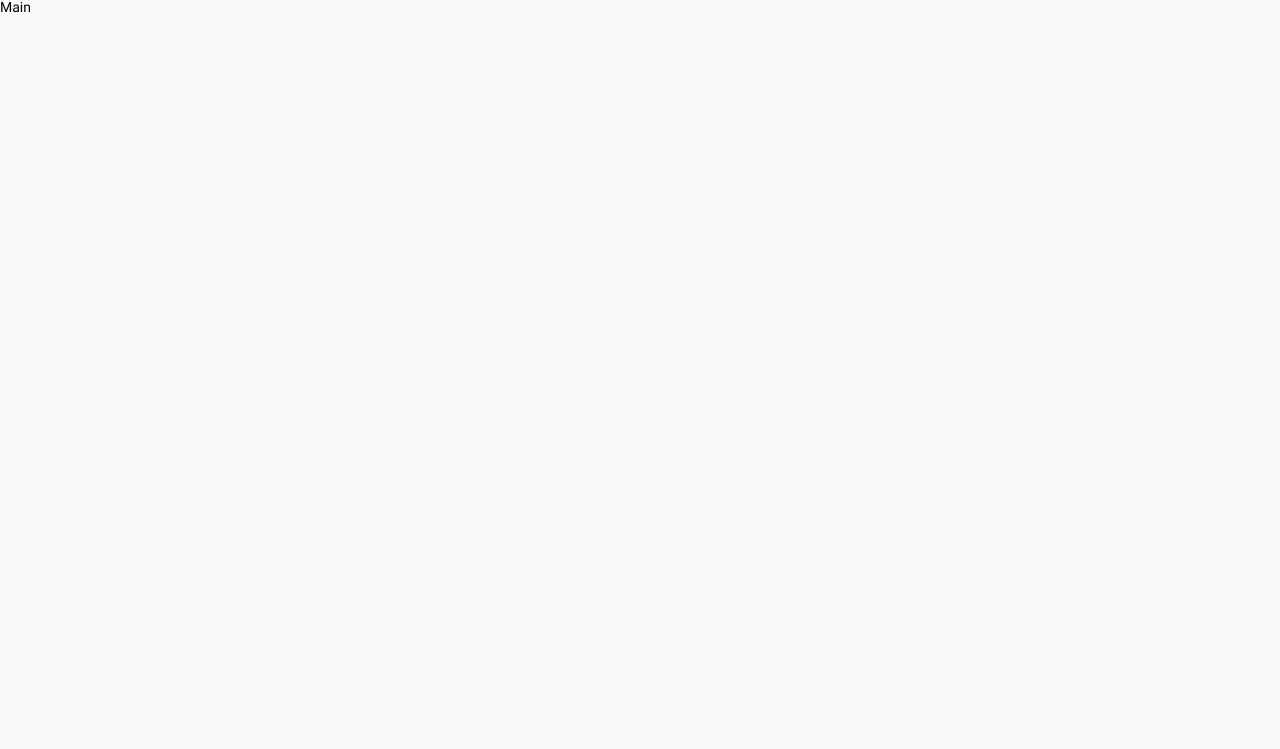
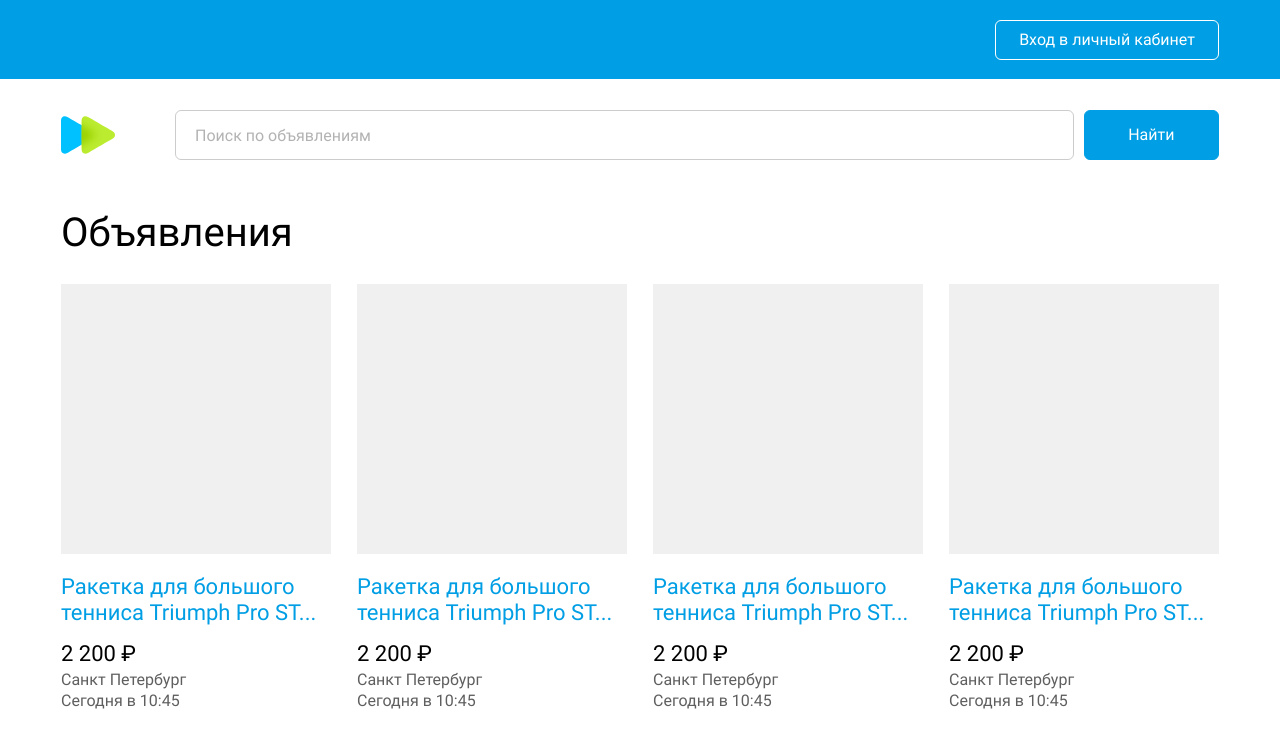
Before and after one commit to ushink/analogue-Avito, a React (Create React App) app: page / in a window 1280 px wide. Shown: the top 749 px of the page. Built offline with nearby package versions, Linux system fonts and the light colour scheme.

Commit message:
feat: add main page

```diff
--- /dev/null
+++ b/src/components/routes/common/Form/Form.jsx
@@ -0,0 +1,16 @@
+import s from './Form.module.css'
+
+function Form() {
+    return (
+        <form className={s.form} action="#">
+            <input
+                className={s.input}
+                type="search"
+                placeholder="Поиск по объявлениям"
+            />
+            <button className={s.btnSearch}>Найти</button>
+        </form>
+    )
+}
+
+export default Form
--- /dev/null
+++ b/src/components/routes/common/Form/Form.module.css
@@ -0,0 +1,72 @@
+.form {
+    margin-left: 60px;
+    max-width: 1044px;
+    width: 100%;
+    display: -webkit-box;
+    display: -ms-flexbox;
+    display: flex;
+}
+
+.input {
+    width: 100%;
+    height: 50px;
+    border-width: 1px;
+    border-style: solid;
+    border-color: rgba(0, 0, 0, 0.2);
+    border-radius: 6px;
+    background-color: transparent;
+    padding: 13px 19px;
+    font-style: normal;
+    font-weight: 400;
+    font-size: 16px;
+    line-height: 24px;
+    color: #000000;
+}
+
+.input::-webkit-input-placeholder {
+    background-color: transparent;
+    color: rgba(0, 0, 0, 0.3);
+    font-style: normal;
+    font-weight: 400;
+    font-size: 16px;
+    line-height: 24px;
+}
+
+.input:-ms-input-placeholder {
+    background-color: transparent;
+    color: rgba(0, 0, 0, 0.3);
+    font-style: normal;
+    font-weight: 400;
+    font-size: 16px;
+    line-height: 24px;
+}
+
+.input::-ms-input-placeholder {
+    background-color: transparent;
+    color: rgba(0, 0, 0, 0.3);
+    font-style: normal;
+    font-weight: 400;
+    font-size: 16px;
+    line-height: 24px;
+}
+
+.input::placeholder {
+    background-color: transparent;
+    color: rgba(0, 0, 0, 0.3);
+    font-style: normal;
+    font-weight: 400;
+    font-size: 16px;
+    line-height: 24px;
+}
+
+.btnSearch {
+    margin-left: 10px;
+    width: 158px;
+    height: 50px;
+    background-color: #009ee4;
+    border: 1px solid #009ee4;
+    border-radius: 6px;
+    font-size: 16px;
+    line-height: 24px;
+    color: #ffffff;
+}
--- /dev/null
+++ b/src/components/routes/common/Header/Header.jsx
@@ -0,0 +1,13 @@
+import s from './Header.module.css'
+
+function Header() {
+    return (
+        <header className={s.header}>
+            <nav className={s.nav}>
+                <button className={s.btnMain}>Вход в личный кабинет</button>
+            </nav>
+        </header>
+    )
+}
+
+export default Header
--- /dev/null
+++ b/src/components/routes/common/Header/Header.module.css
@@ -0,0 +1,30 @@
+.header {
+    background-color: #009ee4;
+}
+
+.nav {
+    max-width: 1178px;
+    margin: 0 auto;
+    padding: 0 10px;
+    height: 79px;
+    display: -webkit-box;
+    display: -ms-flexbox;
+    display: flex;
+    -webkit-box-align: center;
+    -ms-flex-align: center;
+    align-items: center;
+    -webkit-box-pack: end;
+    -ms-flex-pack: end;
+    justify-content: end;
+}
+
+.btnMain {
+    width: 224px;
+    height: 40px;
+    border: 1px solid #ffffff;
+    border-radius: 6px;
+    background-color: transparent;
+    color: #ffffff;
+    font-size: 16px;
+    line-height: 1;
+}
--- /dev/null
+++ b/src/components/routes/product/ProductList/ProductList.jsx
@@ -0,0 +1,21 @@
+import s from './ProductList.module.css'
+import { products } from '../../../../mock/products'
+
+function ProductList() {
+    return (
+        <div className={s.products}>
+            {products &&
+                products.map((el) => (
+                    <div className={s.product} key={el.id}>
+                        <div className={s.productImg}></div>
+                        <h3 className={s.productName}>{el.name}</h3>
+                        <span className={s.productPrice}>{el.price}</span>
+                        <p className={s.productCity}>{el.city}</p>
+                        <p className={s.productData}>{el.data}</p>
+                    </div>
+                ))}
+        </div>
+    )
+}
+
+export default ProductList
--- /dev/null
+++ b/src/components/routes/product/ProductList/ProductList.module.css
@@ -0,0 +1,40 @@
+.products {
+    max-width: 1158px;
+    width: 100%;
+    display: flex;
+    flex-wrap: wrap;
+    column-gap: 26px;
+    row-gap: 40px;
+}
+
+.productImg {
+    width: 270px;
+    height: 270px;
+    background-color: #f0f0f0;
+    margin-bottom: 20px;
+}
+
+.productName {
+    max-width: 259px;
+    color: #009ee4;
+    font-size: 22px;
+    font-weight: 500;
+    line-height: 120%;
+    margin-bottom: 10px;
+}
+
+.productPrice {
+    color: #000;
+    font-size: 22px;
+    font-weight: 500;
+    line-height: 150%;
+    margin-bottom: 10px;
+}
+
+.productCity,
+.productData {
+    color: #5f5f5f;
+    font-size: 16px;
+    font-weight: 400;
+    line-height: 130%;
+}
--- /dev/null
+++ b/src/mock/products.js
@@ -0,0 +1,58 @@
+export const products = [
+    {
+        id: 1,
+        name: 'Ракетка для большого тенниса Triumph Pro ST...',
+        price: '2 200 ₽',
+        city: 'Санкт Петербург',
+        data: 'Сегодня в 10:45'
+    },
+    {
+        id: 2,
+        name: 'Ракетка для большого тенниса Triumph Pro ST...',
+        price: '2 200 ₽',
+        city: 'Санкт Петербург',
+        data: 'Сегодня в 10:45'
+    },
+    {
+        id: 3,
+        name: 'Ракетка для большого тенниса Triumph Pro ST...',
+        price: '2 200 ₽',
+        city: 'Санкт Петербург',
+        data: 'Сегодня в 10:45'
+    },
+    {
+        id: 4,
+        name: 'Ракетка для большого тенниса Triumph Pro ST...',
+        price: '2 200 ₽',
+        city: 'Санкт Петербург',
+        data: 'Сегодня в 10:45'
+    },
+    {
+        id: 5,
+        name: 'Ракетка для большого тенниса Triumph Pro ST...',
+        price: '2 200 ₽',
+        city: 'Санкт Петербург',
+        data: 'Сегодня в 10:45'
+    },
+    {
+        id: 6,
+        name: 'Ракетка для большого тенниса Triumph Pro ST...',
+        price: '2 200 ₽',
+        city: 'Санкт Петербург',
+        data: 'Сегодня в 10:45'
+    },
+    {
+        id: 7,
+        name: 'Ракетка для большого тенниса Triumph Pro ST...',
+        price: '2 200 ₽',
+        city: 'Санкт Петербург',
+        data: 'Сегодня в 10:45'
+    },
+    {
+        id: 8,
+        name: 'Ракетка для большого тенниса Triumph Pro ST...',
+        price: '2 200 ₽',
+        city: 'Санкт Петербург',
+        data: 'Сегодня в 10:45'
+    }
+]
--- a/src/pages/Main/Main.jsx
+++ b/src/pages/Main/Main.jsx
@@ -1,9 +1,28 @@
 import s from './Main.module.css'
+import Header from '../../components/routes/common/Header/Header'
+import ProductList from '../../components/routes/product/ProductList/ProductList'
+import Form from '../../components/routes/common/Form/Form'
 
 function Main() {
     return (
         <div className={s.wrapper}>
-            <h1>Main</h1>
+            <div className={s.container}>
+                <Header />
+                <main className={s.main}>
+                    <div className={s.search}>
+                        <img
+                            className={s.img}
+                            src="./img/Logo.svg"
+                            alt="logo"
+                        />
+                        <Form />
+                    </div>
+                    <div className={s.containerMain}>
+                        <h2 className={s.title}>Объявления</h2>
+                        <ProductList />
+                    </div>
+                </main>
+            </div>
         </div>
     )
 }
--- a/src/pages/Main/Main.module.css
+++ b/src/pages/Main/Main.module.css
@@ -0,0 +1,57 @@
+.wrapper {
+    width: 100%;
+    min-height: 100%;
+    overflow: hidden;
+    background-color: #f1f1f1;
+    display: -webkit-box;
+    display: -ms-flexbox;
+    display: flex;
+    -webkit-box-orient: vertical;
+    -webkit-box-direction: normal;
+    -ms-flex-direction: column;
+    flex-direction: column;
+}
+
+.container {
+    max-width: 1440px;
+    width: 100%;
+    margin: 0 auto;
+    background-color: #ffffff;
+}
+
+.search {
+    width: 100%;
+    display: -webkit-box;
+    display: -ms-flexbox;
+    display: flex;
+    -webkit-box-align: center;
+    -ms-flex-align: center;
+    align-items: center;
+    -webkit-box-pack: justify;
+    -ms-flex-pack: justify;
+    justify-content: space-between;
+    padding: 11px 0;
+    max-width: 1178px;
+    margin: 0 auto;
+    padding: 31px 10px 0px;
+}
+
+.img {
+    width: 54px;
+    height: auto;
+}
+
+.containerMain {
+    max-width: 1178px;
+    margin: 0 auto;
+    padding: 52px 10px 37px;
+}
+
+.title {
+    font-style: normal;
+    font-weight: 500;
+    font-size: 40px;
+    line-height: 42px;
+    color: #000000;
+    margin-bottom: 30px;
+}
```
Also changed, not shown: public/img/Logo.svg (added).
